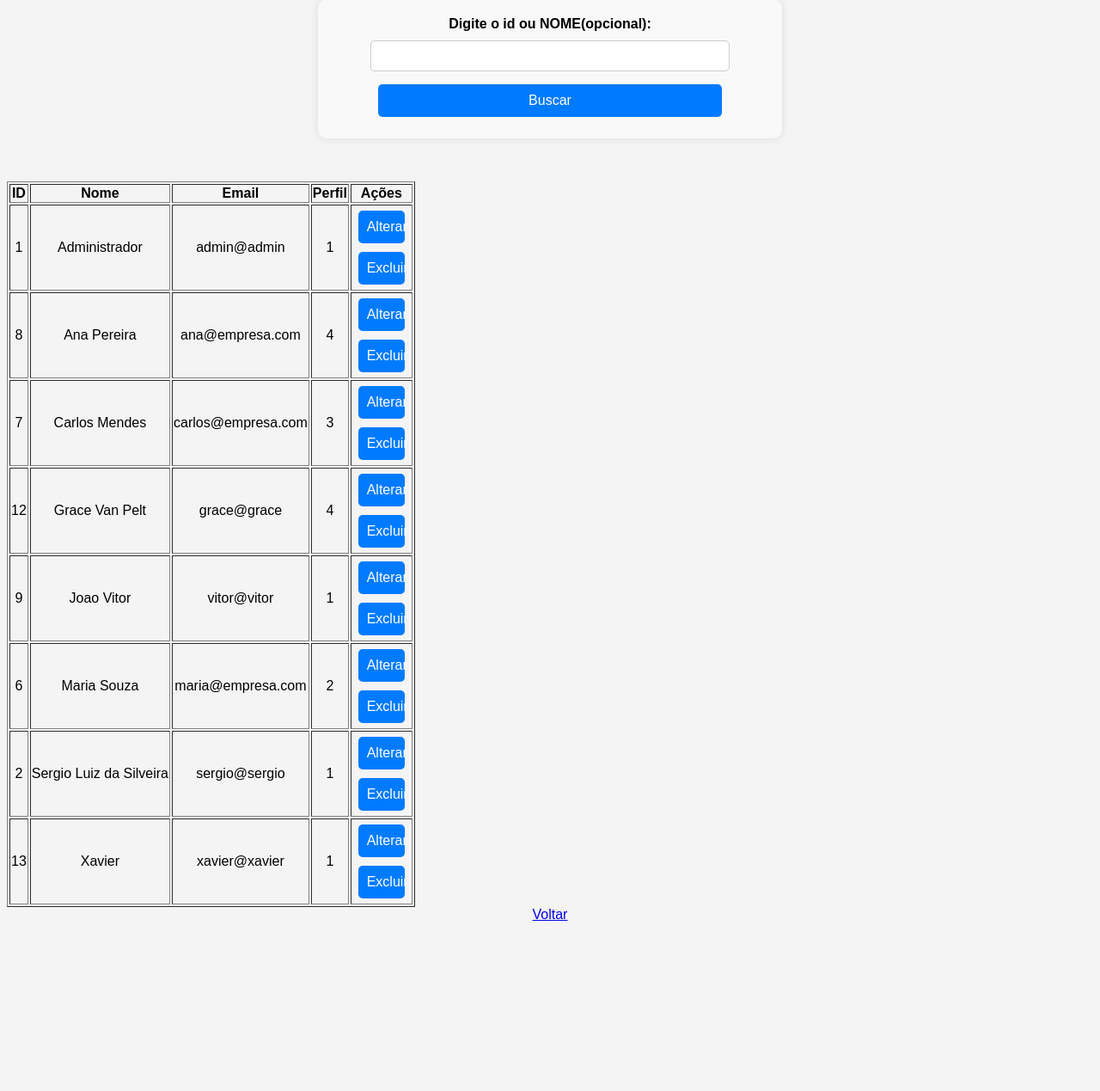
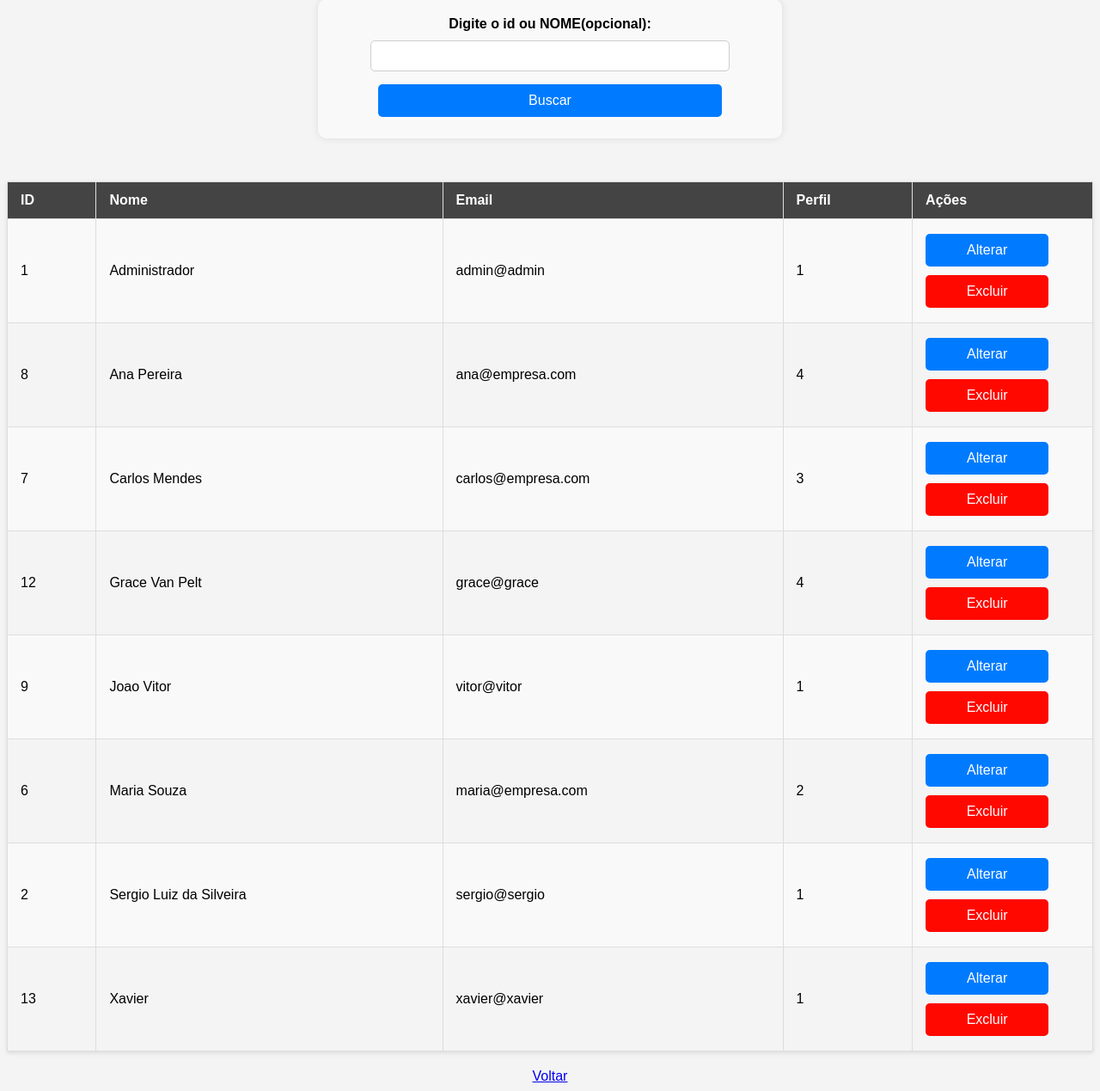
Before and after one commit to VitorGulicz/Prova_Vitor_Gulicz, a PHP site: page /buscar_usuario.php in a window 1280 px wide. Shown: the part 203-1472 px from the top of the page at 86% size. Before the commit the page ends 1274 px from the top, so only its background shows below. Run offline with PHP 8.4, Linux system fonts and the light colour scheme; a user stored in the database is signed in; data comes from the database, SQL or seed files in the repository.

Commit message:
Atualização no front end

```diff
--- a/buscar_usuario.php
+++ b/buscar_usuario.php
@@ -44,6 +44,7 @@ $usuarios = $stmt->fetchAll(PDO::FETCH_ASSOC);
     <meta name="viewport" content="width=device-width, initial-scale=1.0">
     <title>Buscar Usuario</title>
     <link rel="stylesheet" href="styles.css">
+    <link rel="stylesheet" href="tabela.css">
 </head>
 <body>
     <h2>Lista de usuários</h2>
--- a/tabela.css
+++ b/tabela.css
@@ -0,0 +1,46 @@
+/* Estilo geral da tabela */
+table {
+    width: 100%;              /* tabela ocupa toda largura do container */
+    border-collapse: collapse; /* remove espaços entre bordas */
+    font-family: Arial, sans-serif;
+    font-size: 16px;
+    text-align: left;
+    margin: 20px 0;
+    box-shadow: 0 2px 5px rgba(0,0,0,0.1);
+  }
+
+  /* Estilo para as células (td e th) */
+  th, td {
+    padding: 12px 15px;
+    border: 1px solid #ddd;
+  }
+
+  /* Cabeçalho */
+  th {
+    background-color: #444;
+    color: white;
+    font-weight: bold;
+  }
+
+  /* Linhas pares com cor de fundo diferente */
+  tbody tr:nth-child(even) {
+    background-color: #f9f9f9;
+  }
+
+  /* Efeito hover nas linhas */
+  tbody tr:hover {
+    background-color: #f1f1f1;
+    cursor: pointer;
+  }
+
+  .excluir{
+        width: 80%;
+        padding: 10px;
+        background-color: #ff0800; /* Azul bonito */
+        color: white;
+        border: none;
+        border-radius: 5px;
+        font-size: 16px;
+        cursor: pointer;
+        transition: 0.3s;
+    }
```
